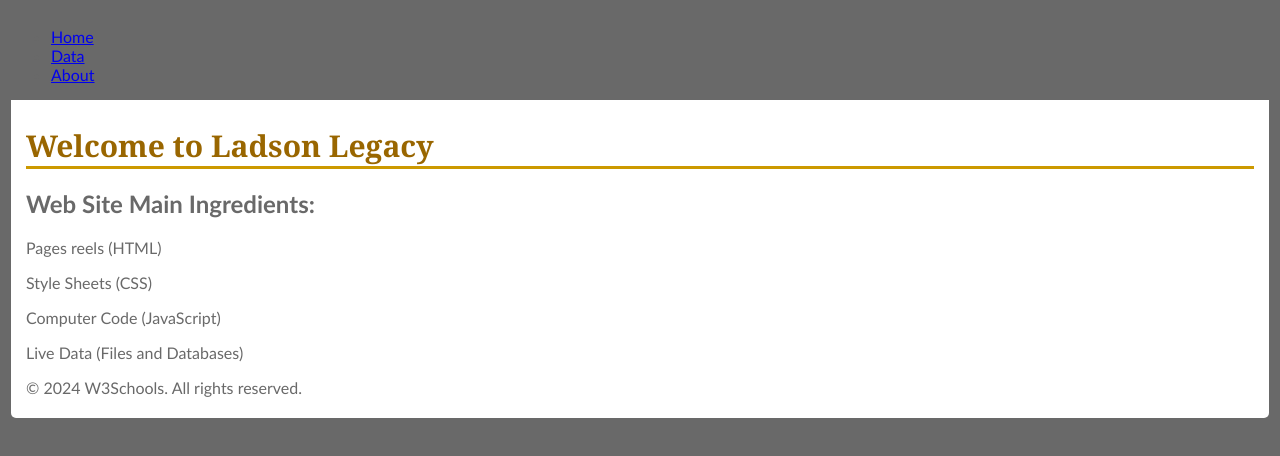
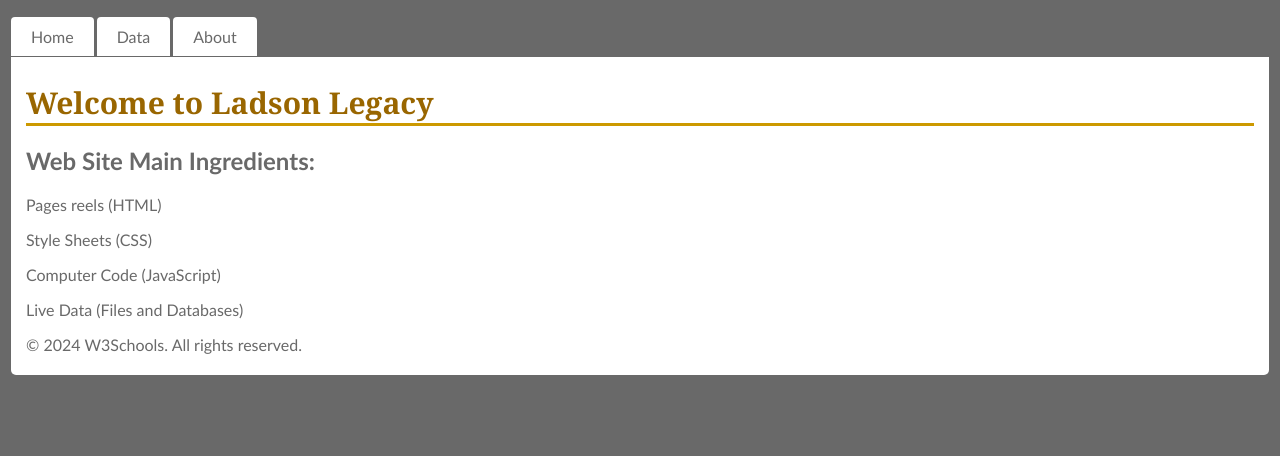
Before and after one commit to stylez360/legacy, a plain HTML site: page index.html in a window 1280 px wide. Drawn offline with Linux system fonts and the light colour scheme.

Commit message:
Update site.css

```diff
--- a/site.css
+++ b/site.css
@@ -20,3 +20,25 @@ h1 {
     color: #996600;
     font-size: 30px;
 }
+ul#menu {
+    padding: 0;
+    margin-bottom: 11px;
+}
+
+ul#menu li {
+    display: inline;
+    margin-right: 3px;
+}
+
+ul#menu li a {
+    background-color: #ffffff;
+    padding: 10px 20px;
+    text-decoration: none;
+    color: #696969;
+    border-radius: 4px 4px 0 0;
+}
+
+ul#menu li a:hover {
+    color: white;
+    background-color: black;
+}
```
